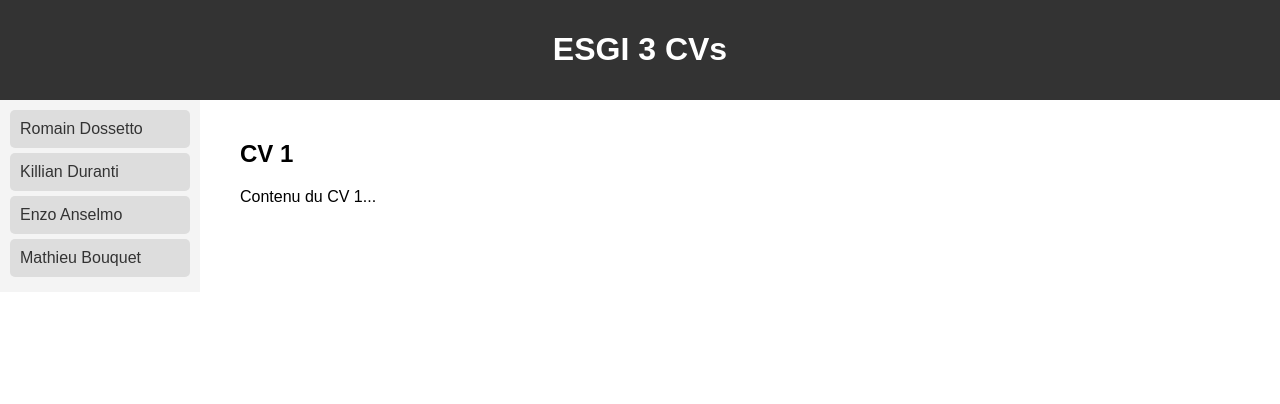
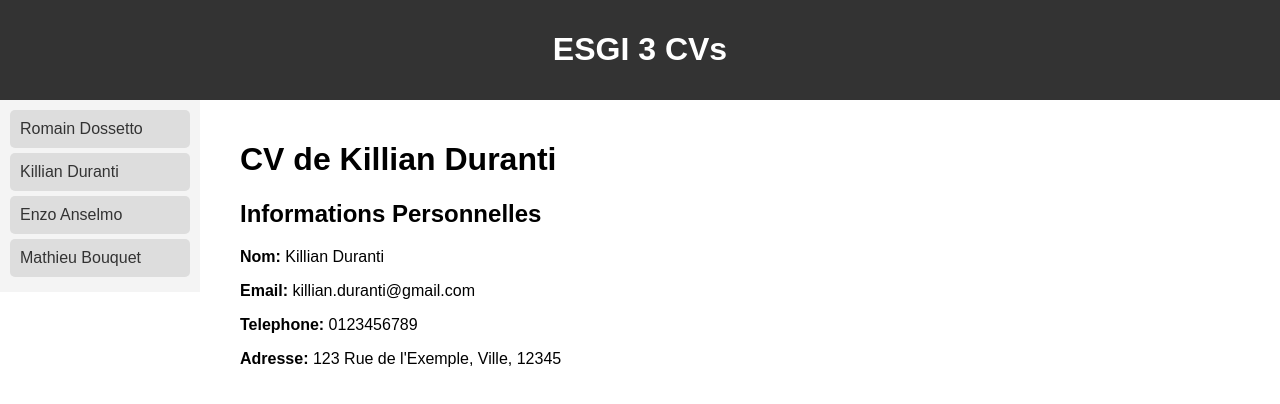
Before and after one commit to Killian2606/CV, a plain HTML site: page index.html in a window 1280 px wide. Drawn offline with Linux system fonts and the light colour scheme.

Commit message:
premier_commit_10H30

```diff
--- a/index.html
+++ b/index.html
@@ -78,9 +78,15 @@
 
     <div class="cv-container">
         <div id="cv1" class="cv active">
-            <!-- Contenu du CV 1 -->
-            <h2>CV 1</h2>
-            <p>Contenu du CV 1...</p>
+            <h1>CV de Killian Duranti</h1>
+
+    <div class="section">
+        <h2>Informations Personnelles</h2>
+        <p><strong>Nom:</strong> Killian Duranti</p>
+        <p><strong>Email:</strong> killian.duranti@gmail.com</p>
+        <p><strong>Telephone:</strong> 0123456789</p>
+        <p><strong>Adresse:</strong> 123 Rue de l'Exemple, Ville, 12345</p>
+    </div>
         </div>
 
         <div id="cv2" class="cv">
```
